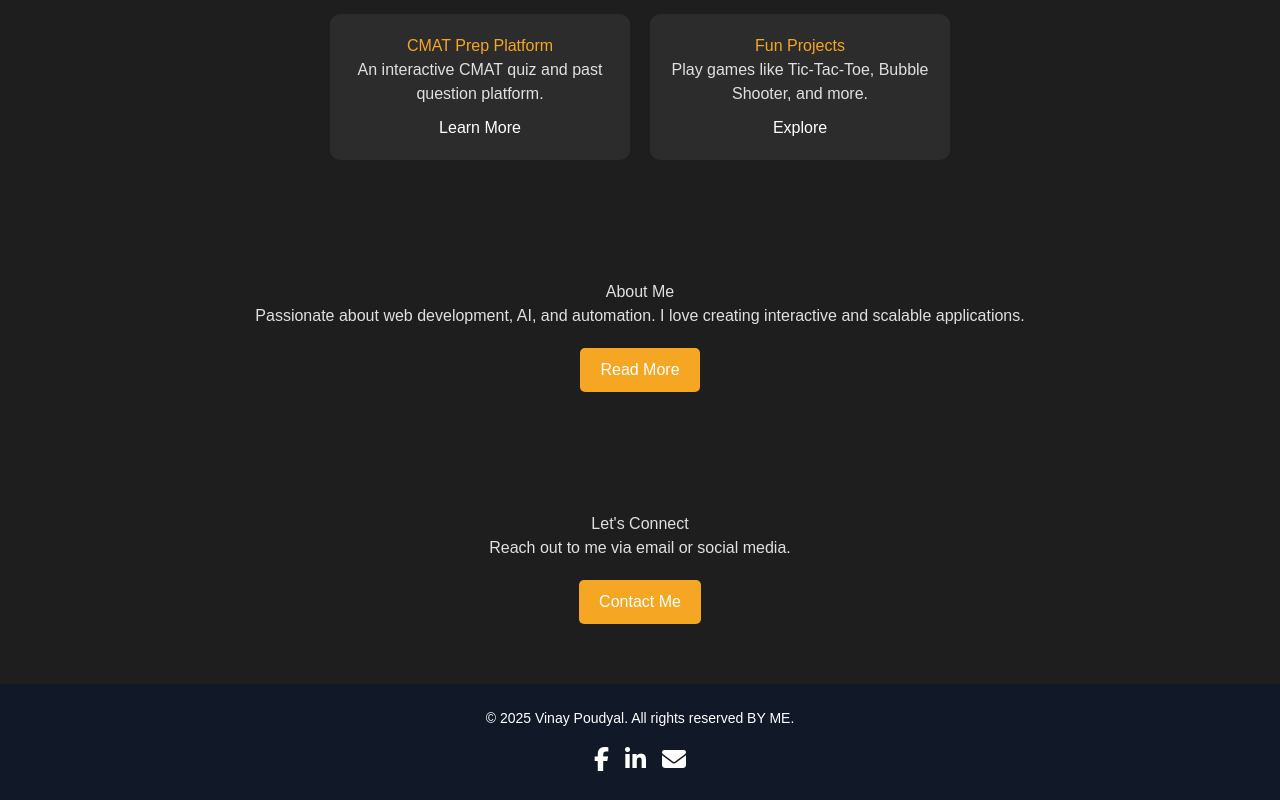
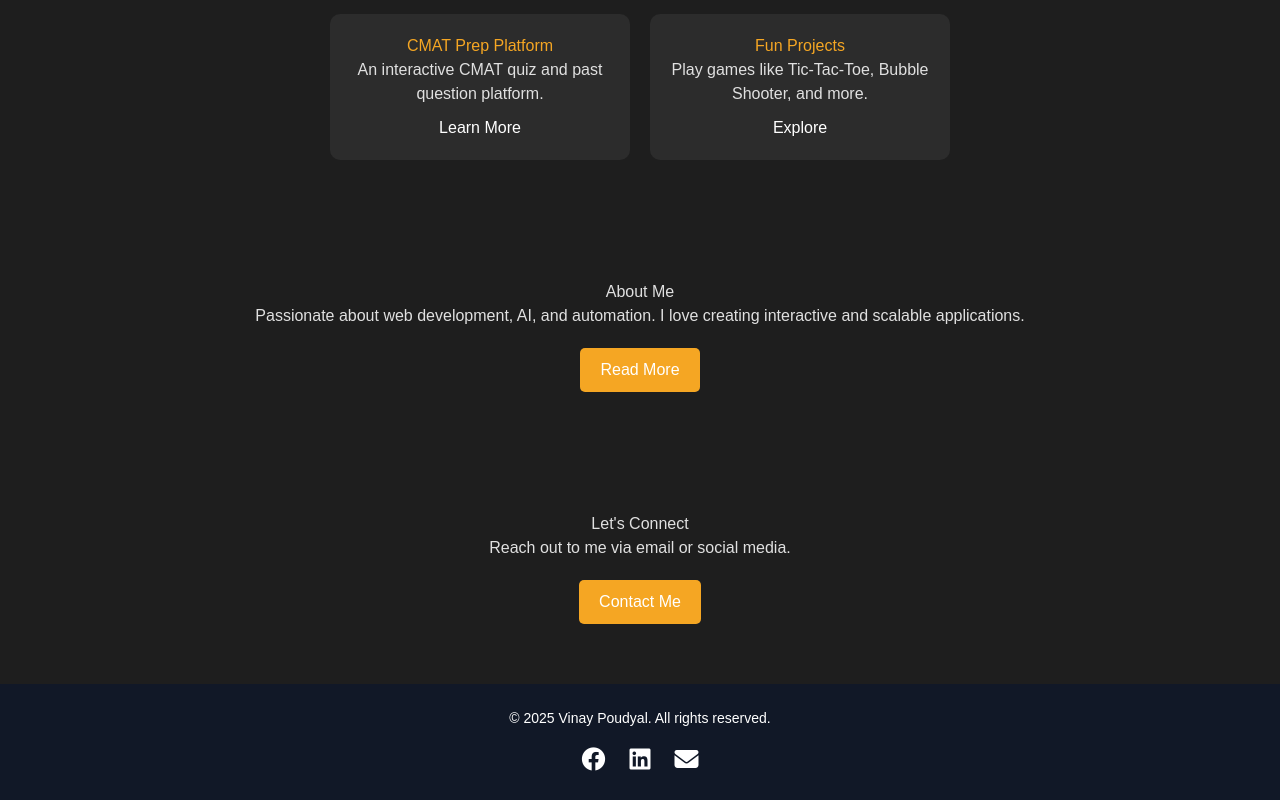
Before and after one commit to dinsaneguy/TheeVP, a plain HTML site: page index.html in a window 1280 px wide. Shown: the part 519-1319 px from the top of the page. Drawn offline with nearby package versions, Linux system fonts and the light colour scheme.

Commit message:
final update index with social links in footer

```diff
--- a/index.html
+++ b/index.html
@@ -93,19 +93,24 @@
     </section>
 
     <!-- Footer -->
-   <footer class="bg-gray-900 text-white text-center py-6">
-    <p class="text-sm">&copy; 2025 Vinay Poudyal. All rights reserved BY ME.</p>
+   <!-- Add this in the <head> section of your HTML -->
+<script src="https://cdn.tailwindcss.com"></script>
+<link rel="stylesheet" href="https://cdnjs.cloudflare.com/ajax/libs/font-awesome/6.4.2/css/all.min.css">
+
+<!-- Footer Section -->
+<footer class="bg-gray-900 text-white text-center py-6">
+    <p class="text-sm">&copy; 2025 Vinay Poudyal. All rights reserved.</p>
 
     <!-- Social Media Icons -->
-    <div class="flex justify-center space-x-4 mt-4">
+    <div class="flex justify-center space-x-6 mt-4">
         <a href="https://www.facebook.com/insane.guy.71" target="_blank" class="text-white text-2xl hover:text-blue-500">
-            <i class="fa fa-facebook"></i>
+            <i class="fab fa-facebook"></i>
         </a>
         <a href="https://www.linkedin.com/in/dmaniac5age/" target="_blank" class="text-white text-2xl hover:text-blue-400">
-            <i class="fa fa-linkedin"></i>
+            <i class="fab fa-linkedin"></i>
         </a>
         <a href="mailto:vinaypoudyal1@gmail.com" class="text-white text-2xl hover:text-red-500">
-            <i class="fa fa-envelope"></i>
+            <i class="fas fa-envelope"></i>
         </a>
     </div>
 </footer>
```
